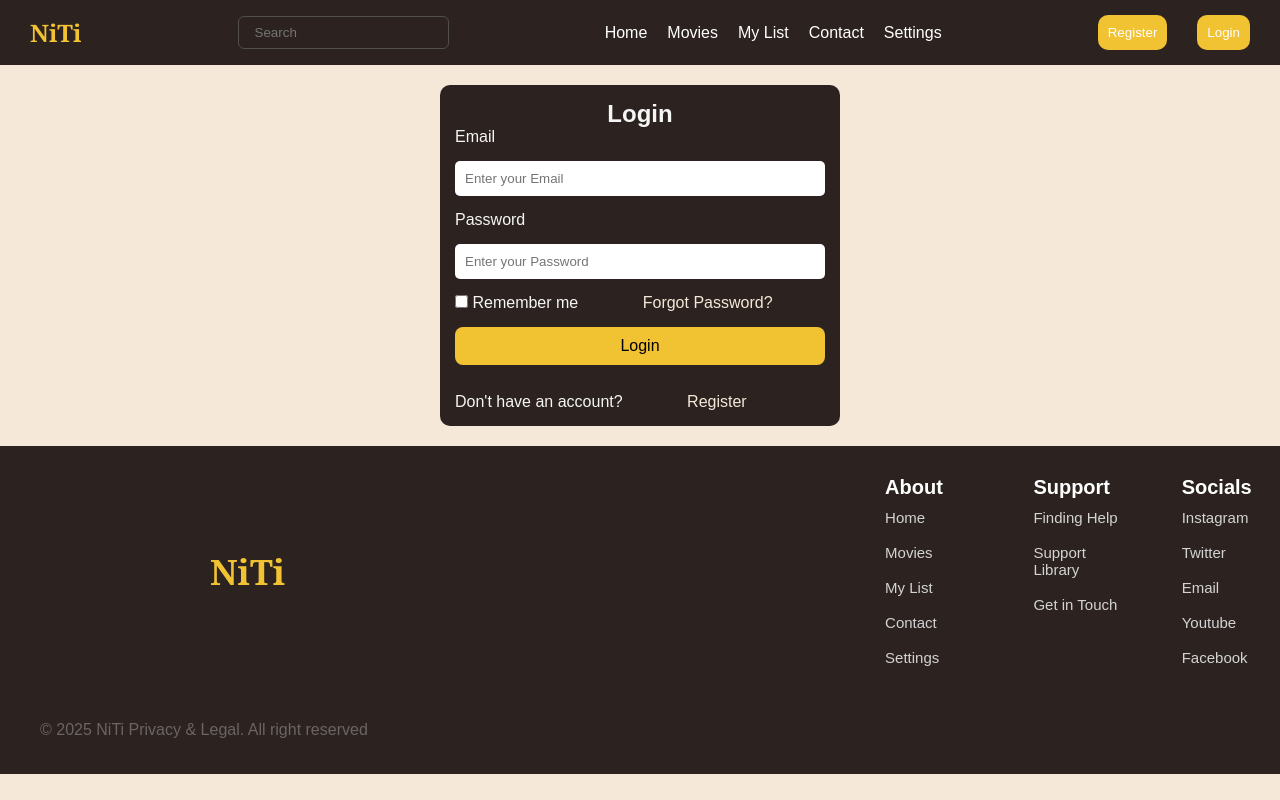
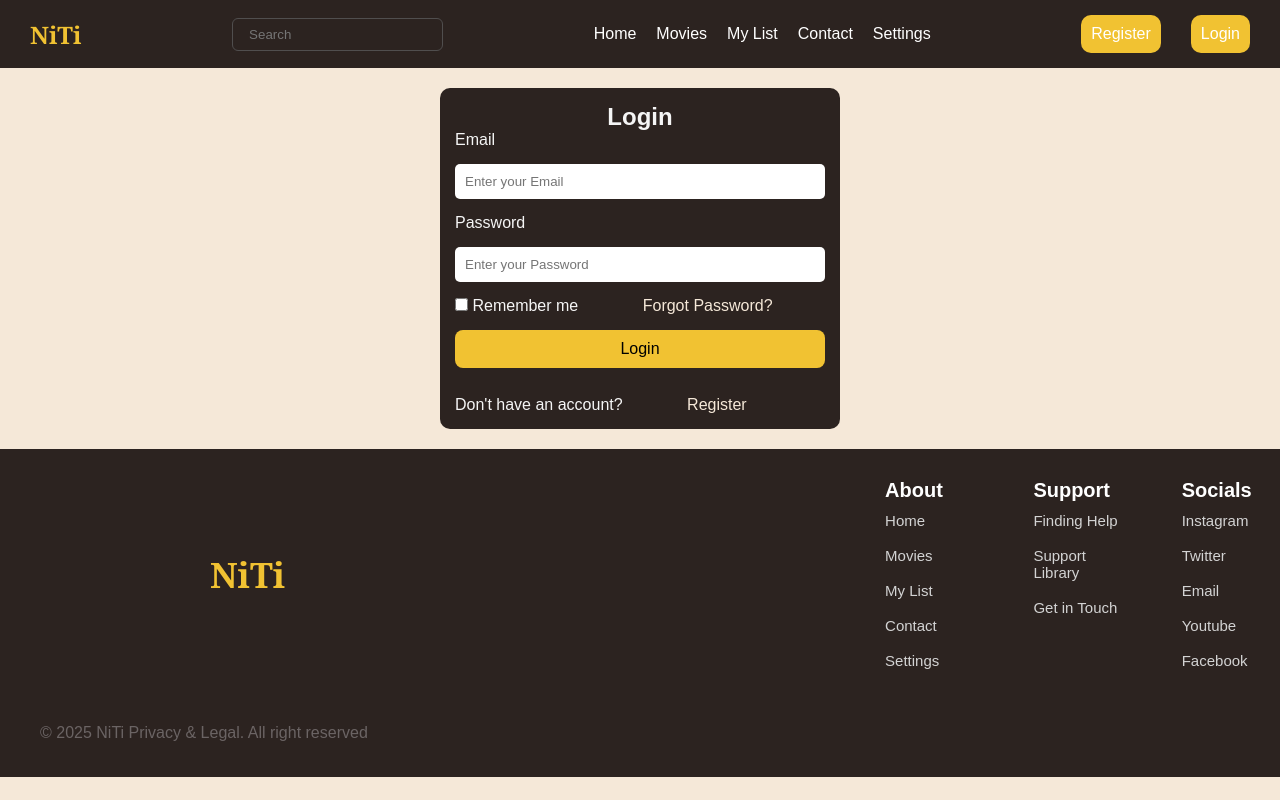
Before and after one commit to lscblack/Movie-Websites, a plain HTML site: page login.html in a window 1280 px wide. Drawn offline with Linux system fonts and the light colour scheme.

Commit message:
Made some edits on all pages for the login button

```diff
--- a/login.css
+++ b/login.css
@@ -38,6 +38,9 @@ nav{
 .click{
     display: flex;
     gap: 30px;
+}
+.click a{
+    text-decoration: none;
 }
 .first{
     background: #F1C232;
--- a/login.html
+++ b/login.html
@@ -7,7 +7,7 @@
     <link rel="stylesheet" href="login.css">
 </head>
 <body>
-    <nav>
+     <nav>
         <div class="logo">
             <h1>NiTi</h1>
         </div>
@@ -22,8 +22,8 @@
             <a href="settings.html">Settings</a>
         </div>
         <div class="click">
-            <button class="first">Register</button>
-            <button class="second">Login</button>
+            <a href="register.html" class="first">Register</a>
+            <a href="login.html" class="second">Login</a>
         </div>
     </nav>
     <main>
```
Also changed, not shown: index.html (+1 -1 lines), register.html (+1 -1 lines).
